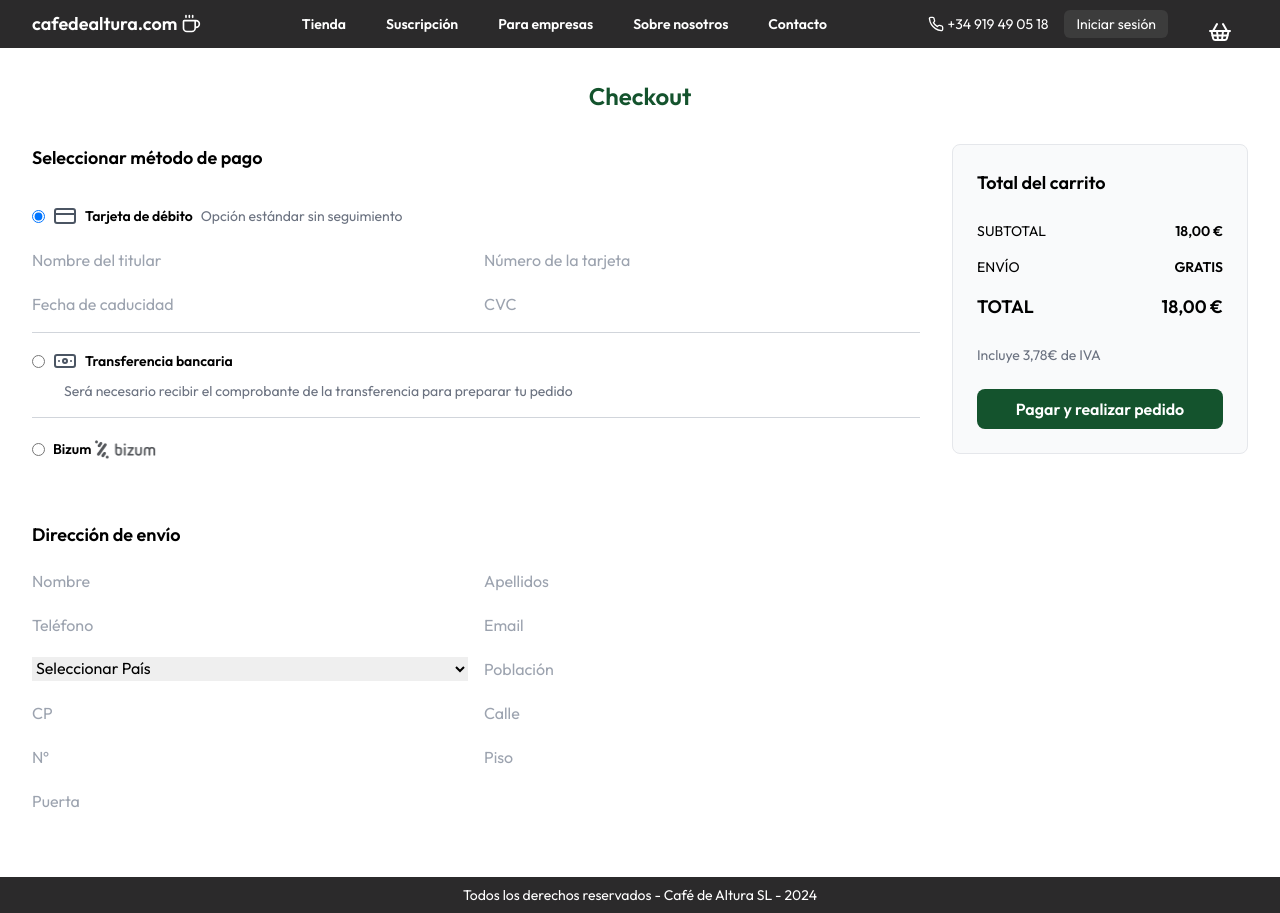
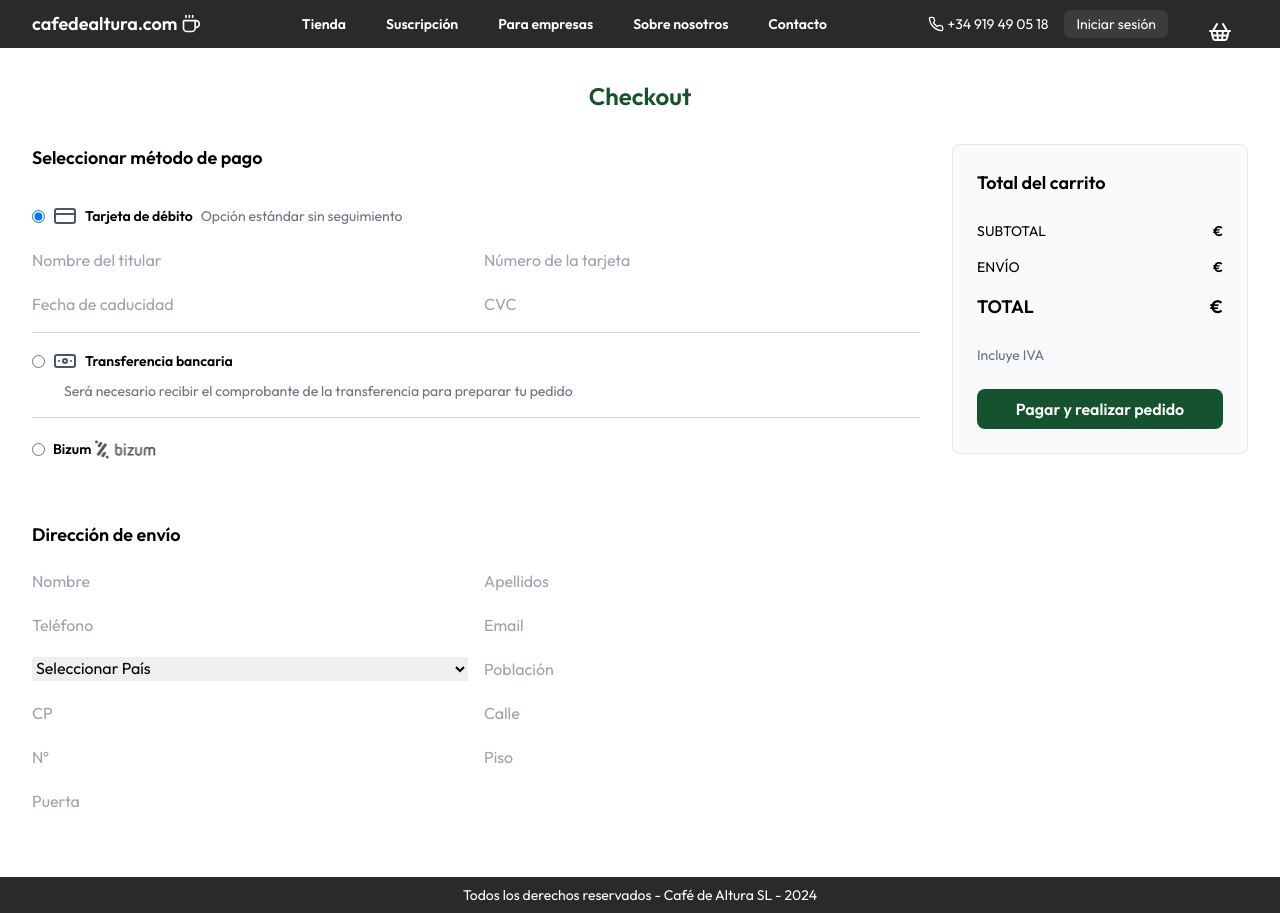
Before and after one commit to gabrielaspooky/CafeDeAlturaV2, a Next.js app in the folder cafe-de-altura/: page /checkout in a window 1280 px wide. Built offline with nearby package versions, Linux system fonts and the light colour scheme.

Commit message:
added checkout info

```diff
--- a/cafe-de-altura/src/app/checkout/page.jsx
+++ b/cafe-de-altura/src/app/checkout/page.jsx
@@ -1,8 +1,21 @@
-import React from 'react';
+"use client"
+import React, { useEffect, useState } from 'react';
 import { CreditCard, Banknote, Phone } from 'lucide-react';
 import Image from 'next/image';
 
 const CheckoutPage = () => {
+  const [cartSummary, setCartSummary] = useState({
+    subtotal: '0.00',
+    shippingCost: '0.00',
+    total: '0.00'
+  });
+
+  useEffect(() => {
+    // Leer el resumen del carrito desde localStorage
+    const savedSummary = JSON.parse(localStorage.getItem('cartSummary')) || {};
+    setCartSummary(savedSummary);
+  }, []);
+
   return (
     <div className="bg-white min-h-screen py-8 text-black">
       <div className="max-w-7xl mx-auto px-4 sm:px-6 lg:px-8">
@@ -80,17 +93,17 @@ const CheckoutPage = () => {
               <h3 className="text-lg font-semibold mb-6">Total del carrito</h3>
               <div className="flex justify-between mb-4">
                 <span className="text-sm">SUBTOTAL</span>
-                <span className="text-sm font-semibold">18,00 €</span>
+                <span className="text-sm font-semibold">€{cartSummary.subtotal}</span>
               </div>
               <div className="flex justify-between mb-4">
                 <span className="text-sm">ENVÍO</span>
-                <span className="text-sm font-semibold">GRATIS</span>
+                <span className="text-sm font-semibold">€{cartSummary.shippingCost}</span>
               </div>
               <div className="flex justify-between mb-6">
                 <span className="text-lg font-semibold">TOTAL</span>
-                <span className="text-lg font-semibold">18,00 €</span>
+                <span className="text-lg font-semibold">€{cartSummary.total}</span>
               </div>
-              <p className="text-sm text-gray-500 mb-6">Incluye 3,78€ de IVA</p>
+              <p className="text-sm text-gray-500 mb-6">Incluye IVA</p>
               <button className="w-full bg-green-900 text-white font-semibold py-2 rounded-lg hover:bg-green-800">
                 Pagar y realizar pedido
               </button>
--- a/cafe-de-altura/src/app/shoppingBag/page.jsx
+++ b/cafe-de-altura/src/app/shoppingBag/page.jsx
@@ -1,4 +1,4 @@
-"use client";
+"use client"
 import React, { useEffect, useState } from 'react';
 import Image from 'next/image';
 import { MinusCircle, PlusCircle } from 'lucide-react';
@@ -8,34 +8,45 @@ const ShoppingBag = () => {
   const [cart, setCart] = useState([]);
 
   useEffect(() => {
-    // Leer el carrito desde localStorage
     const savedCart = JSON.parse(localStorage.getItem('cart')) || [];
-    // Asegurarse de que cada producto tenga una propiedad 'quantity'
-    const initializedCart = savedCart.map(product => ({
-      ...product,
-      quantity: product.quantity || 1 // Asignar cantidad 1 si no existe
-    }));
-    setCart(initializedCart);
+    setCart(savedCart);
   }, []);
 
+  useEffect(() => {
+    // Guardar el resumen del carrito en localStorage
+    const subtotal = cart.reduce((total, product) => {
+      const price = parseFloat(product.price) || 0;
+      const quantity = parseInt(product.quantity) || 1;
+      return total + (price * quantity);
+    }, 0);
+    const shippingCost = 9.00;
+    const total = subtotal + shippingCost;
+
+    localStorage.setItem('cartSummary', JSON.stringify({
+      subtotal: subtotal.toFixed(2),
+      shippingCost: shippingCost.toFixed(2),
+      total: total.toFixed(2),
+    }));
+  }, [cart]);
+
   const updateQuantity = (productId, change) => {
-    // Actualizar la cantidad del producto
     const updatedCart = cart.map(product => {
       if (product._id === productId) {
-        const newQuantity = Math.max(1, product.quantity + change); // Asegúrate de que la cantidad no sea menor a 1
+        const newQuantity = Math.max(1, (parseInt(product.quantity) || 1) + change);
         return { ...product, quantity: newQuantity };
       }
       return product;
     });
-
-    // Guardar el carrito actualizado en el estado y en localStorage
     setCart(updatedCart);
     localStorage.setItem('cart', JSON.stringify(updatedCart));
   };
 
-  // Calcula el subtotal y total
-  const subtotal = cart.reduce((total, product) => total + (product.price || 0) * (product.quantity || 1), 0);
-  const shippingCost = 9.00; // Costo de envío urgente, puedes ajustar según la opción seleccionada
+  const subtotal = cart.reduce((total, product) => {
+    const price = parseFloat(product.price) || 0;
+    const quantity = parseInt(product.quantity) || 1;
+    return total + (price * quantity);
+  }, 0);
+  const shippingCost = 9.00;
   const total = subtotal + shippingCost;
 
   return (
@@ -59,11 +70,11 @@ const ShoppingBag = () => {
                       <button
                         className="text-gray-600"
                         onClick={() => updateQuantity(product._id, -1)}
-                        disabled={product.quantity <= 1} // Evitar que la cantidad sea menor que 1
+                        disabled={(parseInt(product.quantity) || 1) <= 1}
                       >
                         <MinusCircle className="h-6 w-6" />
                       </button>
-                      <span className="mx-2">{product.quantity}</span> {/* Mostrar la cantidad actual */}
+                      <span className="mx-2">{(parseInt(product.quantity) || 1)}</span>
                       <button
                         className="text-gray-600"
                         onClick={() => updateQuantity(product._id, 1)}
@@ -83,7 +94,7 @@ const ShoppingBag = () => {
                         <p className="text-sm text-gray-500">Paquete de café, 250 gr</p>
                       </div>
                     </div>
-                    <p className="font-semibold">€{((product.price || 0) * (product.quantity || 1)).toFixed(2)}</p>
+                    <p className="font-semibold">€{(((parseFloat(product.price) || 0) * (parseInt(product.quantity) || 1))).toFixed(2)}</p>
                   </div>
                 </div>
               ))
```
Lines whose indentation alone changed are shown as unchanged.
